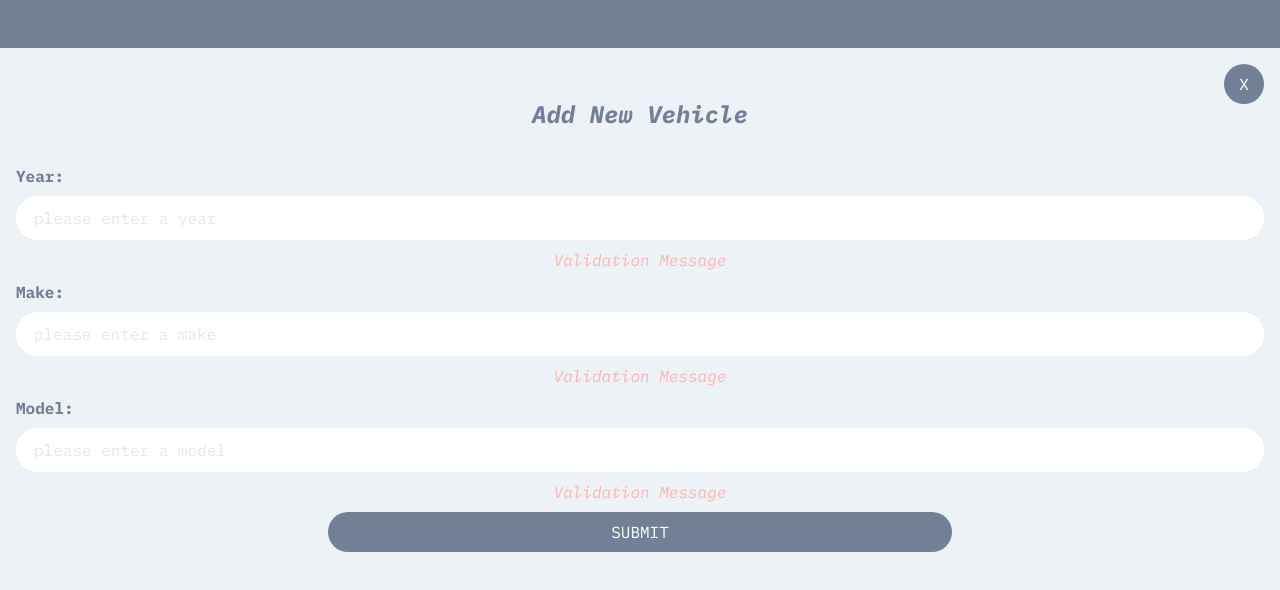
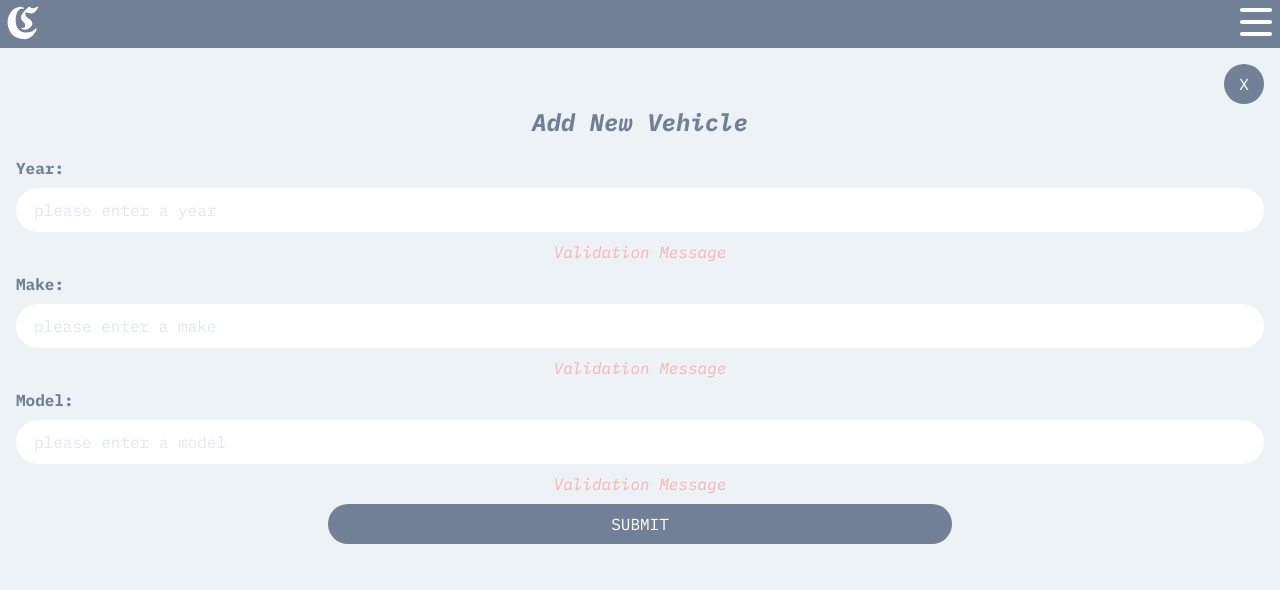
Before and after one commit to juliangroen/corvus-customs-app, a Svelte app: page / in a window 1280 px wide. Shown: the top 590 px of the page. Built offline with nearby package versions, Linux system fonts and the light colour scheme; no server answers.

Commit message:
created header icons and menu design

```diff
--- a/src/App.svelte
+++ b/src/App.svelte
@@ -2,6 +2,7 @@
     import AddVehicle from './components/AddVehicle.svelte';
     import Crud from './components/crud.svelte';
     import Header from './components/Header.svelte';
+    import MobileMenu from './components/MobileMenu.svelte';
     import UserLogin from './components/UserLogin.svelte';
     import Tailwindcss from './Tailwindcss.svelte';
     $: view = 'AddVehicle';
@@ -11,12 +12,14 @@
 </style>
 
 <Tailwindcss />
-<Header />
+<Header clicked={false} />
 <main class="text-gray-600 font-ibm m-4">
     {#if view == 'UserLogin'}
         <UserLogin />
     {:else if view == 'AddVehicle'}
         <AddVehicle />
+    {:else if view == 'MobileMenu'}
+        <MobileMenu />
     {:else}
         <Crud />
     {/if}
--- a/src/components/AddVehicle.svelte
+++ b/src/components/AddVehicle.svelte
@@ -4,11 +4,17 @@
 <style>
 </style>
 
-<div class="relative h-8">
+<!-- top button row -->
+
+<div class="relative h-8 mb-2">
     <span
         class="absolute right-0 cursor-pointer bg-gray-600 text-white text-center leading-10 rounded-full w-10">X</span>
 </div>
-<h1 class=" text-2xl italic font-bold text-center mb-8">Add New Vehicle</h1>
+
+<!-- main heading -->
+<h1 class=" text-2xl italic font-bold text-center mb-4">Add New Vehicle</h1>
+
+<!-- add vehicle form -->
 <form class="grid grid-col-1 gap-2" on:submit|preventDefault>
     <label class="font-bold" for="year">Year:</label>
     <input
--- a/src/components/Header.svelte
+++ b/src/components/Header.svelte
@@ -1,7 +1,22 @@
 <script>
+    import Logo from './Logo.svelte';
+    import MenuIcon from './MenuIcon.svelte';
+    export let menuClicked = false;
 </script>
 
 <style>
 </style>
 
-<header class="bg-gray-600 text-white text-center h-12" />
+<header class="relative bg-gray-600 text-white text-center h-12">
+    <div class="absolute left-0 h-12 w-12 pt-1 pl-1">
+        <Logo size="38" />
+    </div>
+    <div class="absolute right-0 h-12 w-12 p-2">
+        <MenuIcon size="32" clicked={menuClicked} />
+        <!--         <div class="grid grid-cols-1 gap-2 w-8 m-2">
+            <div class="bg-white rounded-full w-full h-1" />
+            <div class="bg-white rounded-full w-full h-1" />
+            <div class="bg-white rounded-full w-full h-1" />
+        </div> -->
+    </div>
+</header>
--- /dev/null
+++ b/src/components/Logo.svelte
@@ -0,0 +1,19 @@
+<script>
+    export let size = '32';
+</script>
+
+<style>
+</style>
+
+<svg
+    class="fill-current"
+    xmlns="http://www.w3.org/2000/svg"
+    version="1.0"
+    width={size}
+    height={size}
+    viewBox="0 0 268 268">
+    <path
+        d="M230.3 21.5c-7.1 5.6-14.3 7.8-25.8 7.9-9.2.1-10.4-.1-15.5-2.8-3-1.6-6.9-3.9-8.6-5.2-1.7-1.3-3.6-2.4-4.2-2.4-1.2 0-20.3 18-30.2 28.4-8.6 9.1-18.2 22.1-22.2 30.3-4.1 8.3-4.9 17.2-2.3 25.9 2.6 9 4.7 12.2 14.4 22 11.4 11.7 13.5 15.5 13.5 25.4.1 5.8-.4 8.3-2 11-4.2 7.2-12.6 10-19.4 6.5-2.7-1.4-3-1.4-4.4.7-2.7 3.7-2 5.4 3.1 7.6 7.7 3.2 12.3 4.2 20.4 4.2 28.9 0 56.7-25.8 52-48.1-2.5-11.6-7.8-17.5-28.1-31.9-15.1-10.7-19.9-17.5-20-28.3 0-6.8 1.8-14.7 3.5-15.3.6-.3 3.8.8 7.1 2.5 7.9 3.9 20.1 6.5 30.4 6.5 7.2-.1 9.4-.5 14.1-2.8 12.2-5.9 24.9-20 33.8-37.4l2.1-4.1-3.4-2c-1.8-1.2-3.5-2.1-3.7-2-.2 0-2.3 1.6-4.6 3.4z" />
+    <path
+        d="M107.3 21.1c-20.6 2.6-36.8 11-50.7 26-14.8 16-26 39.5-30.1 63.4-4 23.3 1.8 56.2 14.2 79.7 10 18.9 26.8 35.6 45 44.7 16.4 8.2 30.6 11.8 49.8 12.7 10.2.5 14.8.3 21.3-1.1 24.4-5 44.5-19.2 59.7-42 7.1-10.5 14.5-25.4 14.5-28.9 0-.8-1.4-2.3-3.2-3.2-2.8-1.5-3.2-1.5-4 0-1.3 2.3-15 13.3-21.5 17.2-5.9 3.5-20.1 8.5-29.7 10.4-8.9 1.8-27.9 1.6-35.9-.3-34.6-8.5-54.7-41.1-54.7-88.8 0-34.2 14.3-67.8 32.4-75.7 5.2-2.4 13.7-2.9 19.4-1.3 3.1.9 3.4.8 5.2-2.2 1.1-1.8 2-3.6 2-4 0-1.6-10.7-5.7-17.5-6.7-7.8-1.1-7.5-1.1-16.2.1z" />
+</svg>
--- /dev/null
+++ b/src/components/MenuIcon.svelte
@@ -0,0 +1,29 @@
+<script>
+    export let size = '32';
+    export let clicked = false;
+    $: container = `width: ${size}px; height: ${size}px;`;
+    $: bar = () => {
+        let bar = size / 8;
+        return `height: ${bar}px; margin-bottom: ${bar * 2}px;`;
+    };
+    $: cross = () => {
+        let bar = size / 8;
+        return `height: ${bar}px; width: ${size}px;`;
+    };
+</script>
+
+<style>
+</style>
+
+{#if clicked == false}
+    <div class="cursor-pointer" style={container}>
+        <div class="bg-white rounded-full w-full" style={bar()} />
+        <div class="bg-white rounded-full w-full" style={bar()} />
+        <div class="bg-white rounded-full w-full" style={bar()} />
+    </div>
+{:else}
+    <div class="relative cursor-pointer" style={container}>
+        <div class="absolute inset-0 m-auto bg-white rounded-full transform rotate-45" style={cross()} />
+        <div class="absolute inset-0 m-auto bg-white rounded-full transform -rotate-45" style={cross()} />
+    </div>
+{/if}
--- /dev/null
+++ b/src/components/MobileMenu.svelte
@@ -0,0 +1,24 @@
+<script>
+    import Header from './Header.svelte';
+    export let links = [
+        { name: 'vehicles', link: 'Vehicles' },
+        { name: 'parts', link: 'PartsList' },
+        { name: 'reports', link: 'AdminReports' },
+    ];
+</script>
+
+<style>
+</style>
+
+<div class="absolute inset-0 bg-gray-600 text-white text-3xl tracking-wider text-center w-full h-full">
+    <Header menuClicked={true} />
+    <section class="mt-8">
+        {#each links as link}
+            <div class="cursor-pointer mb-8">{link.name.toUpperCase()}</div>
+        {/each}
+    </section>
+    <footer class="absolute bottom-0 w-full h-20">
+        <div class="absolute bg-indigo-200 rounded-full w-12 h-12 ml-8" />
+        <div>SIGN OUT</div>
+    </footer>
+</div>
--- a/src/components/UserLogin.svelte
+++ b/src/components/UserLogin.svelte
@@ -4,7 +4,7 @@
 <style>
 </style>
 
-<h1 class=" text-2xl italic font-bold text-center mb-8">User Login</h1>
+<h1 class=" text-2xl italic font-bold text-center mb-4">User Login</h1>
 <form class="grid grid-col-1 gap-2" on:submit|preventDefault>
     <label class="font-bold" for="username">Username:</label>
     <input
```
